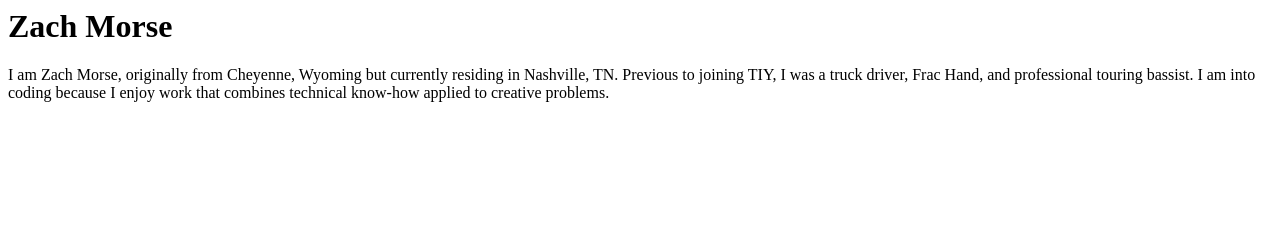
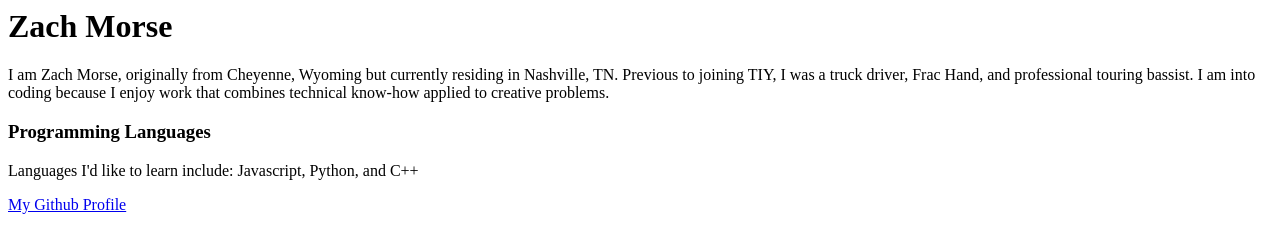
Before and after one commit to zachmorse/Git-skills, a plain HTML site: page index.html in a window 1280 px wide. Drawn offline with Linux system fonts and the light colour scheme.

Commit message:
added programming languages and github profile link

```diff
--- a/index.html
+++ b/index.html
@@ -5,3 +5,9 @@
 	I was a truck driver, Frac Hand, and professional touring bassist. I am into coding because I enjoy work that combines
 	technical know-how applied to creative problems.
 </p>
+
+<h3>Programming Languages</h3>
+<p>Languages I'd like to learn include: Javascript, Python, and C++</p>
+
+
+<a href="https://github.com/YOURUSERNAMEHERE" target="_blank">My Github Profile</a>
```
